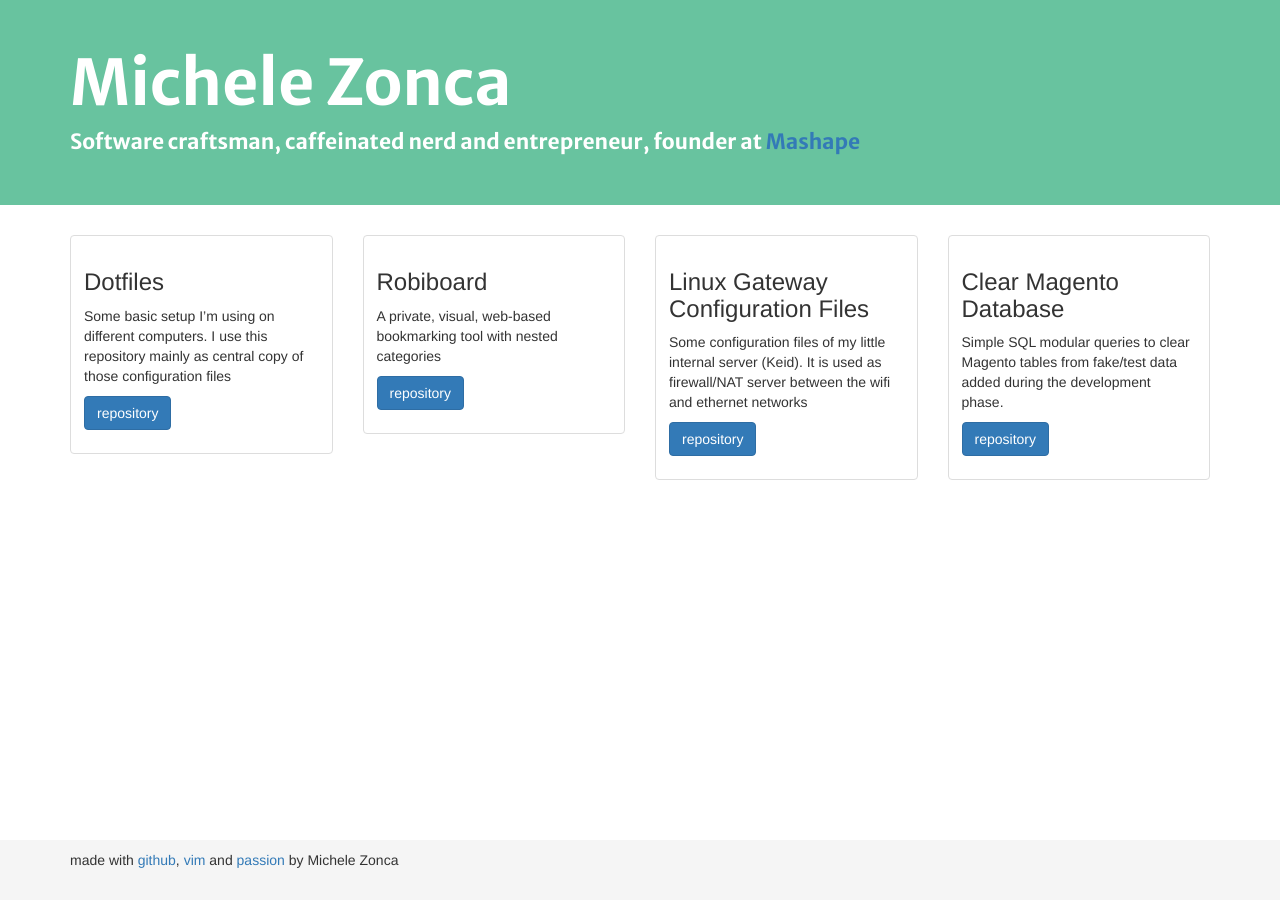
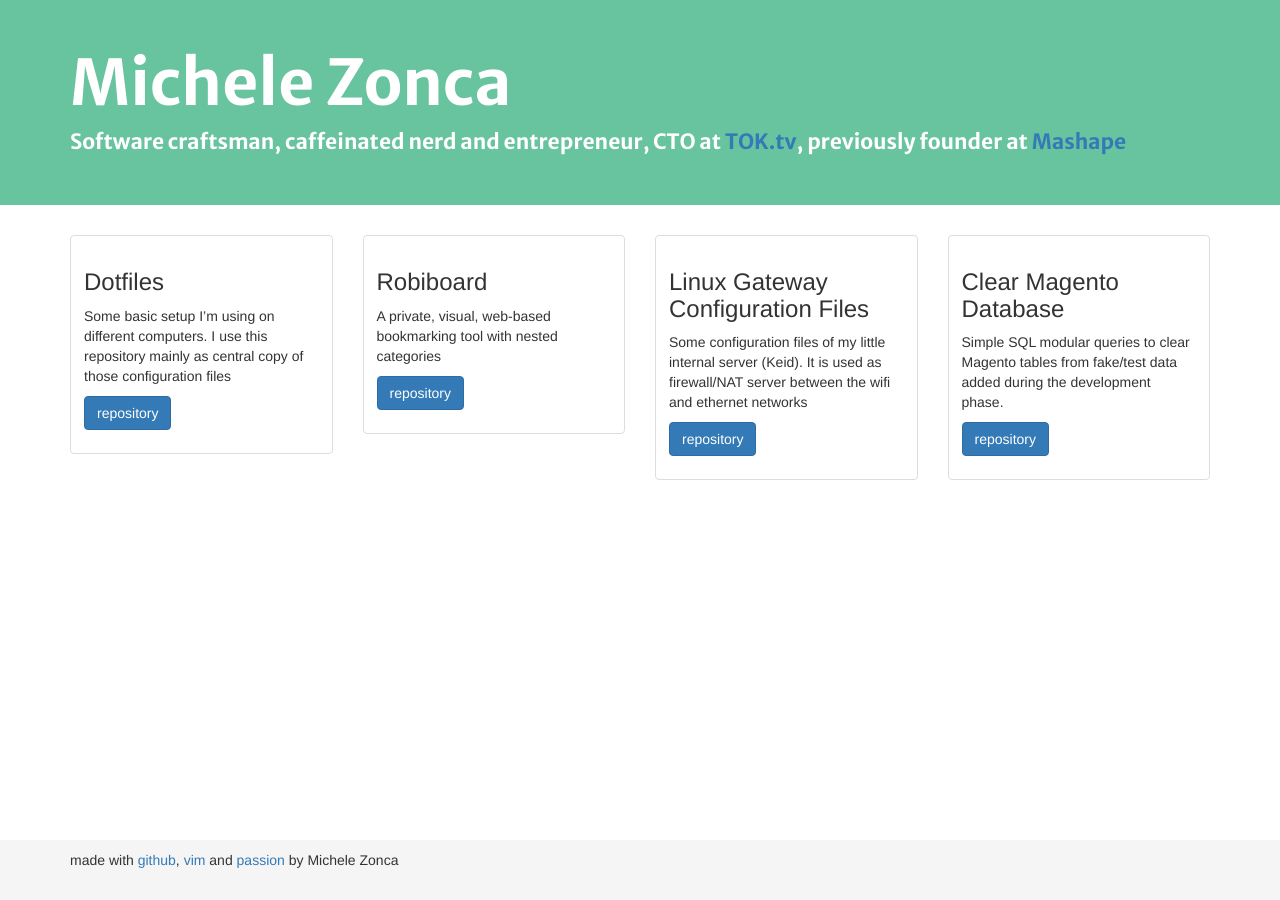
Before and after one commit to shatsar/shatsar.github.io, a Jekyll site: the page built from index.html, in a window 1280 px wide. Built offline with Jekyll 4.4.1, drawn with Linux system fonts in a browser that asks for light colours; nearby versions of some CDN libraries; Markdown is read by kramdown in place of the engine named in the settings.

Commit message:
fix current position

```diff
--- a/index.html
+++ b/index.html
@@ -7,7 +7,7 @@ title: Michele Zonca
 <div class="container">
 <h1>Michele Zonca</h1>
 <p>
-Software craftsman, caffeinated nerd and entrepreneur, founder at <a href="http://www.mashape.com" target="_BLANK">Mashape</a>
+Software craftsman, caffeinated nerd and entrepreneur, CTO at <a href="https://www.tok.tv">TOK.tv</a>, previously founder at <a href="http://www.mashape.com" target="_BLANK">Mashape</a>
 </p>
 
 </div>
```
